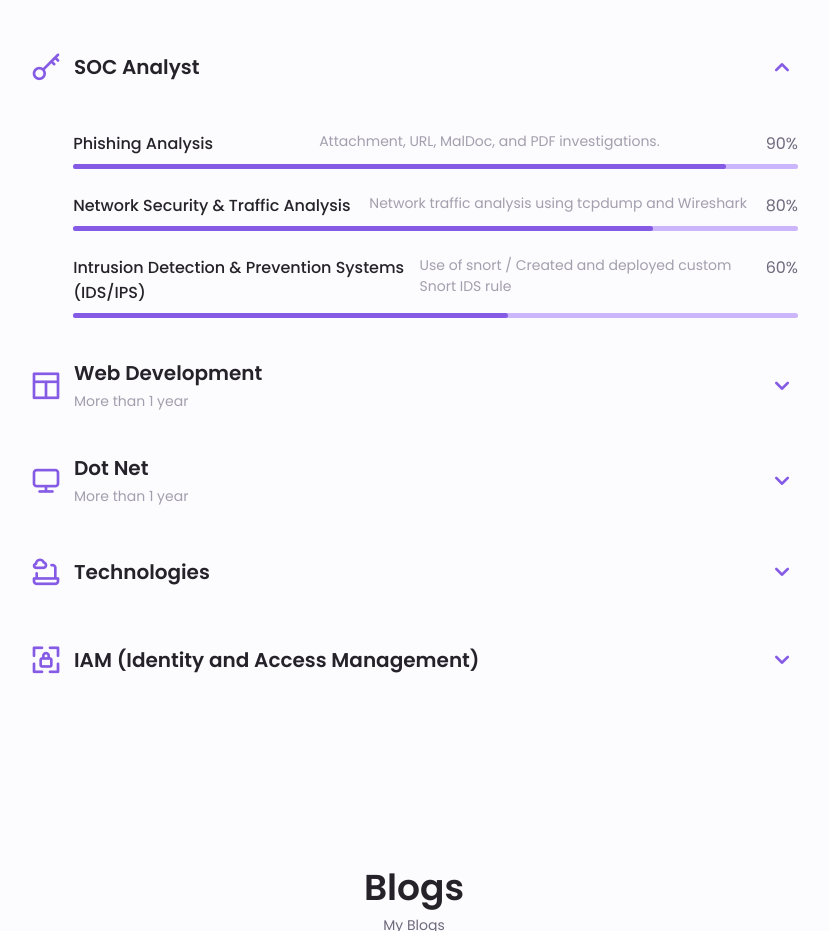
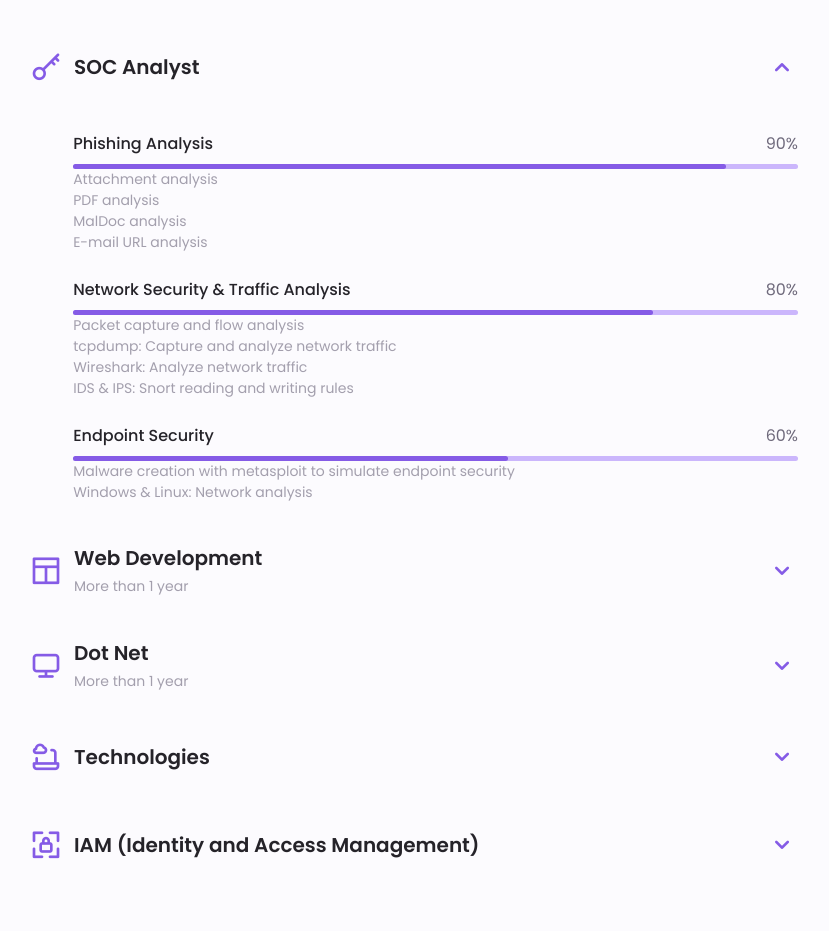
Before and after one commit to Safal08/safal_Portfolio, a plain HTML site: page index.html in a window 1280 px wide. Shown: the part 1060-1991 px from the top of the page, without its empty margins (226-1055 px from the left). Drawn offline with nearby package versions, Linux system fonts and the light colour scheme.

Commit message:
Edit Skills

```diff
--- a/index.html
+++ b/index.html
@@ -167,32 +167,53 @@
                                 <div class="skills__data">
                                     <div class="skills__titles">
                                         <h3 class="skills__name">Phishing Analysis</h3>
-                                        <span class="skills__subtitle">Attachment, URL, MalDoc, and PDF investigations.</span>
                                         <span class="skills__number">90%</span>
                                     </div>
                                     <div class="skills__bar">
                                         <span class="skills__percentage skills__html"></span>
                                     </div>
+                                    <div class="skills__subtitle">
+                                            <ul>
+                                                <li>Attachment analysis</li>
+                                                <li>PDF analysis</li>
+                                                <li>MalDoc analysis</li>
+                                                <li>E-mail URL analysis</li>
+                                            </ul>
+                                    </div>
                                 </div>
                                <div class="skills__data">
                                    <div class="skills__titles">
                                        <h3 class="skills__name">Network Security & Traffic Analysis</h3>
-                                       <span class="skills__subtitle">Network traffic analysis using tcpdump and Wireshark</span>
+
                                        <span class="skills__number">80%</span>
                                    </div>
                                    <div class="skills__bar">
                                        <span class="skills__percentage skills__css"></span>
                                    </div>
+                                   <div class="skills__subtitle">
+                                            <ul>
+                                                <li>Packet capture and flow analysis</li>
+                                                <li>tcpdump: Capture and analyze network traffic</li>
+                                                <li>Wireshark: Analyze network traffic</li>
+                                                <li>IDS & IPS: Snort reading and writing rules</li>
+                                            </ul>
+                                    </div>
                                </div>
                                <div class="skills__data">
                                    <div class="skills__titles">
-                                       <h3 class="skills__name">Intrusion Detection & Prevention Systems (IDS/IPS)</h3>
-                                       <span class="skills__subtitle">Use of snort / Created and deployed custom Snort IDS rule</span>
+                                       <h3 class="skills__name">Endpoint Security</h3>
                                        <span class="skills__number">60%</span>
                                    </div>
                                    <div class="skills__bar">
                                        <span class="skills__percentage skills__js"></span>
                                    </div>
+                                   <div class="skills__subtitle">
+                                            <ul>
+                                                <li>Malware creation with metasploit to simulate endpoint security</li>
+                                                <li>Windows & Linux: Network analysis</li>
+
+                                            </ul>
+                                    </div>
                                </div>
                                <!-- <div class="skills__data">
                                    <div class="skills__titles">
```
